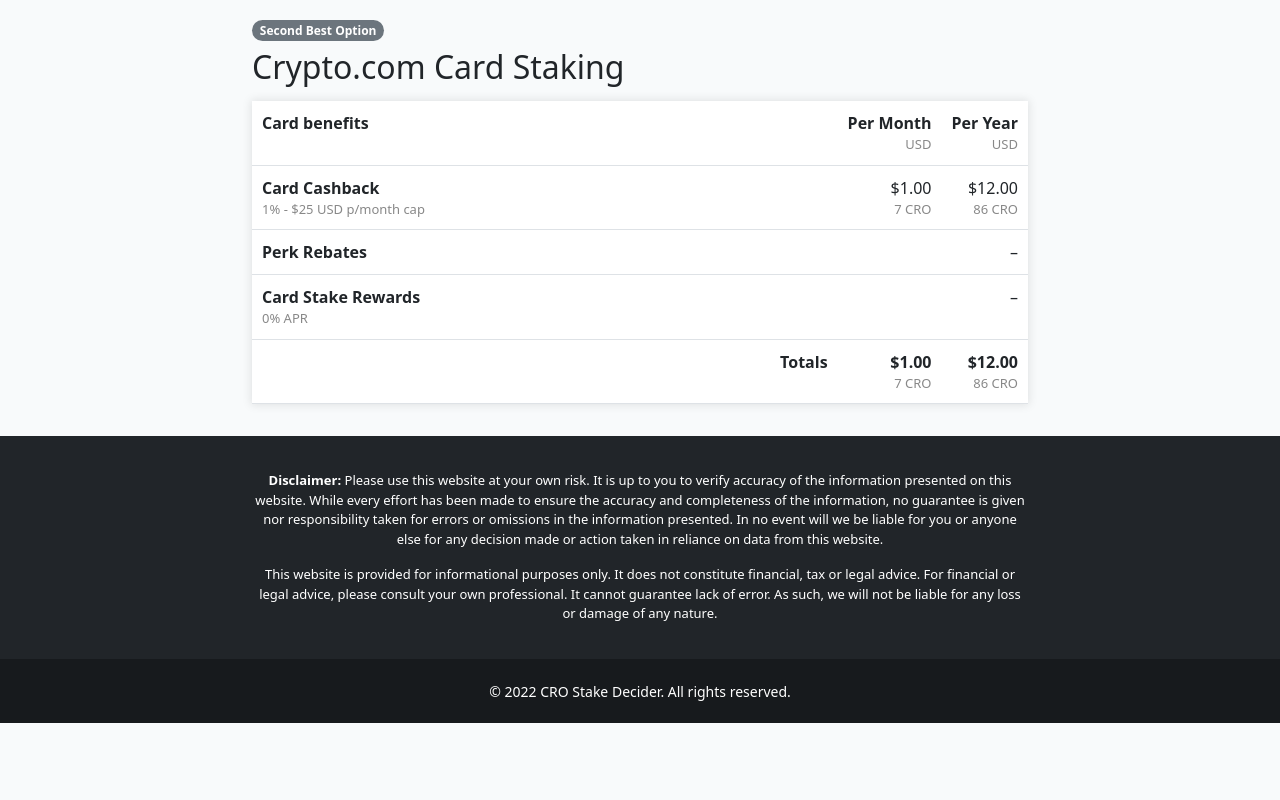
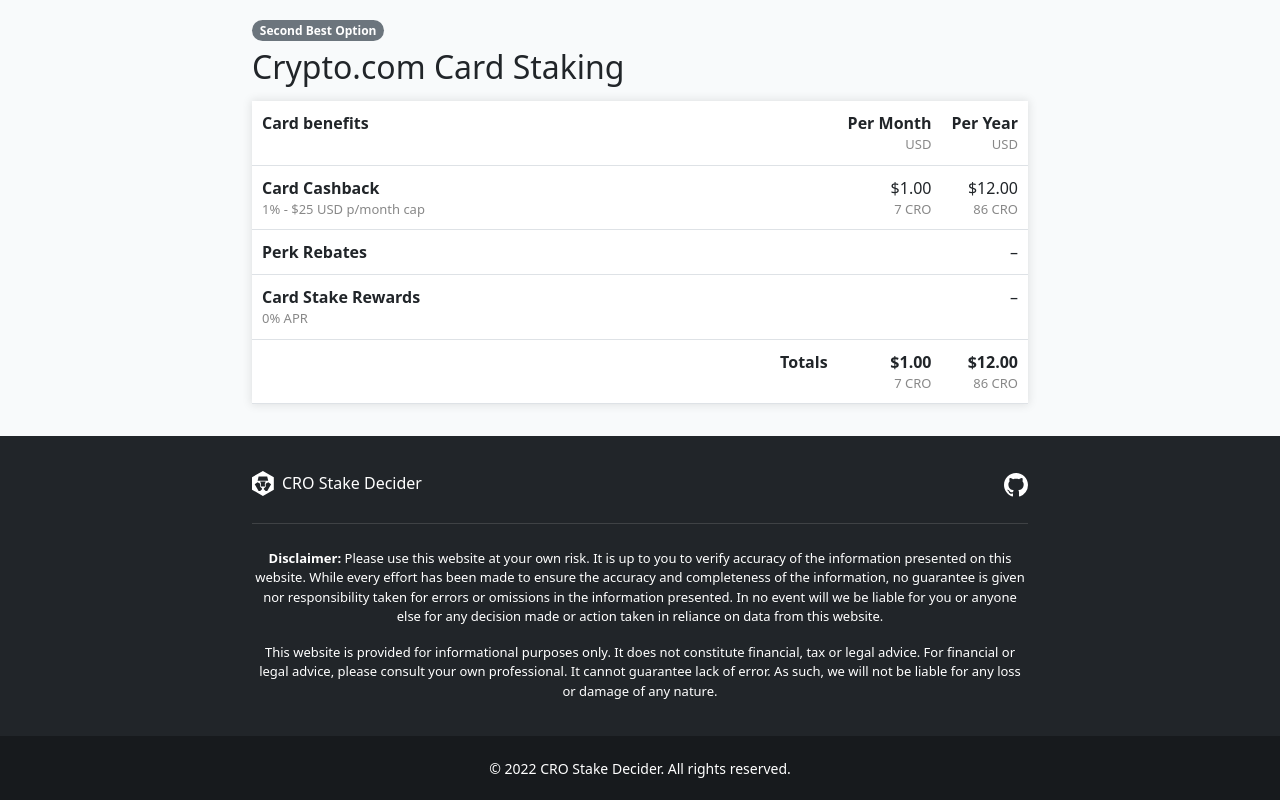
Before and after one commit to aprea/cro-stake-decider, a Next.js app: page / in a window 1280 px wide. Shown: the part 1573-2373 px from the top of the page. Before the commit the page ends 2296 px from the top, so only its background shows below. Built offline with nearby package versions, Linux system fonts and the light colour scheme.

Commit message:
Footer logo and links

```diff
--- a/src/pages/index.tsx
+++ b/src/pages/index.tsx
@@ -615,12 +615,12 @@
 			<div className="App">
 				<Navbar bg="dark" expand="lg" fixed="top" variant="dark">
 					<Container fluid>
-						<Navbar.Brand href="#home">
+						<Navbar.Brand>
 							<svg viewBox="0 0 32 37" xmlns="http://www.w3.org/2000/svg"><path d="M22.129 29.168H19.87l-2.702-2.454v-1.259l2.798-2.643v-4.185l3.656-2.36 4.165 3.116-5.66 9.785zm-9.348-6.607.414-3.934-1.368-3.524h8.076l-1.335 3.524.381 3.934h-6.168zm1.844 4.153L11.923 29.2h-2.29l-5.69-9.817 4.196-3.084 3.688 2.328v4.185l2.798 2.643v1.259zM9.602 7.834h12.495l1.494 6.294H8.14l1.463-6.293zM15.865 0 0 9.062v18.124l15.865 9.062 15.865-9.062V9.062L15.865 0z" fill="#fff" /></svg>
 							CRO Stake Decider
 						</Navbar.Brand>
 						<div className="d-flex">
-							<Button onClick={ () => setIsSettingsModalOpen( true ) } variant="link">
+							<Button aria-label="Settings" onClick={ () => setIsSettingsModalOpen( true ) } variant="link">
 								<svg fill="#fff" viewBox="0 0 24 24" width="24" xmlns="http://www.w3.org/2000/svg">
 									<path d="M22.2 14.4l-1.2-.7a2.06 2.06 0 010-3.5l1.2-.7c1-.6 1.3-1.8.7-2.7l-1-1.7c-.6-1-1.8-1.3-2.7-.7l-1.2.7c-1.3.8-3-.2-3-1.7V2c0-1.1-.9-2-2-2h-2C9.9 0 9 .9 9 2v1.3C9 4.8 7.3 5.8 6 5l-1.2-.6a1.94 1.94 0 00-2.7.7l-1 1.7c-.5 1-.2 2.2.7 2.8l1.2.7c1.3.7 1.3 2.7 0 3.4l-1.2.7c-1 .6-1.3 1.8-.7 2.7l1 1.7c.6 1 1.8 1.3 2.7.7l1.2-.6c1.3-.8 3 .2 3 1.7V22c0 1.1.9 2 2 2h2c1.1 0 2-.9 2-2v-1.3c0-1.5 1.7-2.5 3-1.7l1.2.7a1.94 1.94 0 002.7-.7l1-1.7c.5-1.1.2-2.3-.7-2.9zM12 16c-2.2 0-4-1.8-4-4s1.8-4 4-4 4 1.8 4 4-1.8 4-4 4z" />
 								</svg>
@@ -682,10 +682,29 @@
 					<Results { ...{ userCard, userMonthlySpend, croUsd, userPerks, userCardStake, userCurrency, cdcOrgStakingAPR, userCurrencyConversionRate, perkUSDValues } } />
 				</Container>
 				<footer className="bg-dark text-center text-white">
-					<Container className="disclaimer" fluid>
-						<p><strong>Disclaimer:</strong> Please use this website at your own risk. It is up to you to verify accuracy of the information presented on this website. While every effort has been made to ensure the accuracy and completeness of the information, no guarantee is given nor responsibility taken for errors or omissions in the information presented. In no event will we be liable for you or anyone else for any decision made or action taken in reliance on data from this website.</p>
-						<p>This website is provided for informational purposes only. It does not constitute financial, tax or legal advice. For financial or legal advice, please consult your own professional. It cannot guarantee lack of error. As such, we will not be liable for any loss or damage of any nature.</p>
-					</Container>
+					<div>
+						<Container className="logo-links" fluid>
+							<Navbar.Brand>
+								<svg viewBox="0 0 32 37" xmlns="http://www.w3.org/2000/svg"><path d="M22.129 29.168H19.87l-2.702-2.454v-1.259l2.798-2.643v-4.185l3.656-2.36 4.165 3.116-5.66 9.785zm-9.348-6.607.414-3.934-1.368-3.524h8.076l-1.335 3.524.381 3.934h-6.168zm1.844 4.153L11.923 29.2h-2.29l-5.69-9.817 4.196-3.084 3.688 2.328v4.185l2.798 2.643v1.259zM9.602 7.834h12.495l1.494 6.294H8.14l1.463-6.293zM15.865 0 0 9.062v18.124l15.865 9.062 15.865-9.062V9.062L15.865 0z" fill="#fff" /></svg>
+								CRO Stake Decider
+							</Navbar.Brand>
+							<div className="links">
+								<a href="https://github.com/aprea/cro-stake-decider">
+									<span className="visually-hidden">GitHub</span>
+									<svg className="bi bi-github" fill="currentColor" viewBox="0 0 16 16" width="24" xmlns="http://www.w3.org/2000/svg">
+										<path d="M8 0C3.58 0 0 3.58 0 8c0 3.54 2.29 6.53 5.47 7.59.4.07.55-.17.55-.38 0-.19-.01-.82-.01-1.49-2.01.37-2.53-.49-2.69-.94-.09-.23-.48-.94-.82-1.13-.28-.15-.68-.52-.01-.53.63-.01 1.08.58 1.23.82.72 1.21 1.87.87 2.33.66.07-.52.28-.87.51-1.07-1.78-.2-3.64-.89-3.64-3.95 0-.87.31-1.59.82-2.15-.08-.2-.36-1.02.08-2.12 0 0 .67-.21 2.2.82.64-.18 1.32-.27 2-.27.68 0 1.36.09 2 .27 1.53-1.04 2.2-.82 2.2-.82.44 1.1.16 1.92.08 2.12.51.56.82 1.27.82 2.15 0 3.07-1.87 3.75-3.65 3.95.29.25.54.73.54 1.48 0 1.07-.01 1.93-.01 2.2 0 .21.15.46.55.38A8.012 8.012 0 0 0 16 8c0-4.42-3.58-8-8-8z" />
+									</svg>
+								</a>
+							</div>
+						</Container>
+						<Container fluid>
+							<hr />
+						</Container>
+						<Container className="disclaimer" fluid>
+							<p><strong>Disclaimer:</strong> Please use this website at your own risk. It is up to you to verify accuracy of the information presented on this website. While every effort has been made to ensure the accuracy and completeness of the information, no guarantee is given nor responsibility taken for errors or omissions in the information presented. In no event will we be liable for you or anyone else for any decision made or action taken in reliance on data from this website.</p>
+							<p>This website is provided for informational purposes only. It does not constitute financial, tax or legal advice. For financial or legal advice, please consult your own professional. It cannot guarantee lack of error. As such, we will not be liable for any loss or damage of any nature.</p>
+						</Container>
+					</div>
 					<div>
 						<small>&copy; { new Date().getFullYear() } CRO Stake Decider. All rights reserved.</small>
 					</div>
--- a/src/styles/App.scss
+++ b/src/styles/App.scss
@@ -266,16 +266,39 @@
 		font-size: 13px;
 	}
 
+	.logo-links {
+		display: flex;
+		text-align: left;
+		justify-content: space-between;
+	}
+
+	.links {
+
+		svg {
+			color: #fff;
+
+			&:hover,
+			&:active {
+				color: rgba( 255, 255, 255, 0.8 );
+			}
+		}
+	}
+
+	hr {
+		border-color: #999;
+		margin: 25px 0;
+	}
+
 	p:last-child {
 		margin: 0;
 	}
 
-	div:first-child {
+	> div:first-child {
 		padding-top: 35px;
 		padding-bottom: 35px;
 	}
 
-	div:last-child {
+	> div:last-child {
 		background-color: rgba( 0, 0, 0, 0.3 );
 		padding-top: 20px;
 		padding-bottom: 20px;
```
